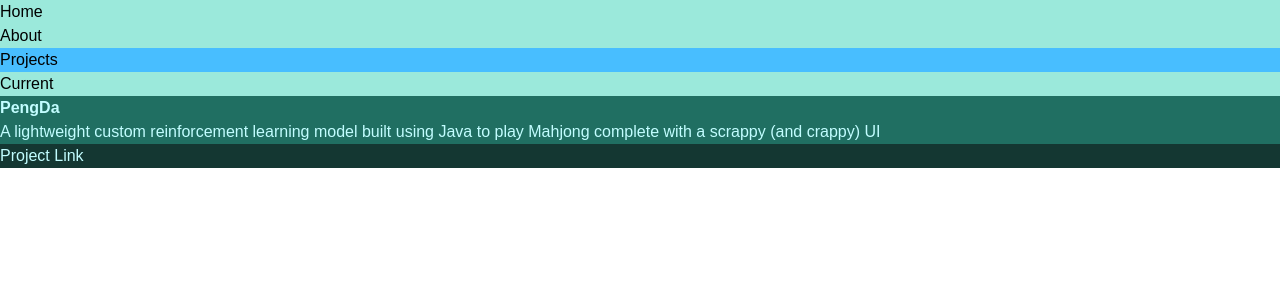
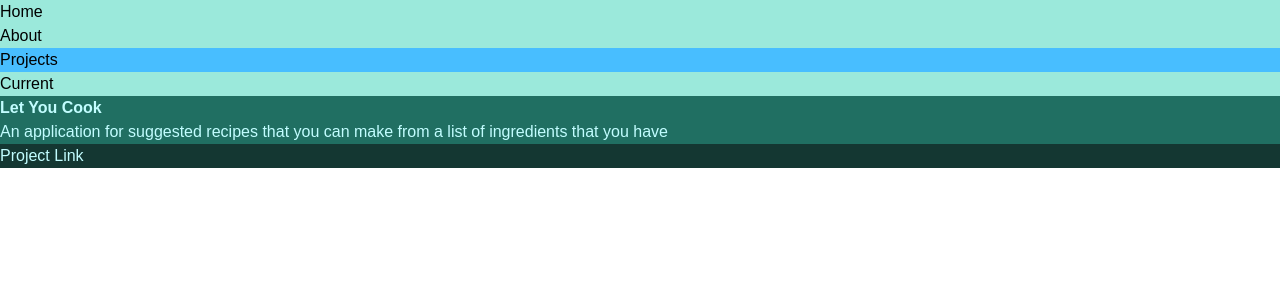
Before and after one commit to LlanAiu/portfolio, a Next.js app: page /projects in a window 1280 px wide. Shown: the top 300 px of the page. Built offline with nearby package versions, Linux system fonts and the light colour scheme.

Commit message:
[fix] July info update

```diff
--- a/src/app/projects/page.tsx
+++ b/src/app/projects/page.tsx
@@ -49,6 +49,21 @@ export default function Page() {
 
     const projects = [
         {
+            title: 'Let You Cook',
+            description: 'An application for suggested recipes that you can make from a list of ingredients that you have',
+            link: 'https://github.com/LlanAiu/recipe-api'
+        },
+        {
+            title: 'Solo Mafia',
+            description: 'A project that gives you a platform to play Mafia even if you have no friends (Built for HackDuke \'25)',
+            link: 'https://github.com/LlanAiu/HD2025'
+        },
+        {
+            title: 'Auto-Transcriber',
+            description: 'A desktop application that allows you to transcribes an audio file into sheet music (Work in progress)',
+            link: 'https://github.com/LlanAiu/music-transcriber'
+        },
+        {
             title: 'PengDa',
             description: 'A lightweight custom reinforcement learning model built using Java to play Mahjong complete with a scrappy (and crappy) UI',
             link: 'https://github.com/LlanAiu/PengDa'
@@ -58,25 +73,6 @@ export default function Page() {
             description: 'A web application designed to hold study problems used to review and retain class material',
             link: 'https://github.com/LlanAiu/tuesday-once-more'
         },
-        {
-            title: 'Crescendo Software',
-            description: 'Robot Code for our team\'s 2024 robot. This has much sentimental value (Thanks again FRC4795! ❤)',
-            link: 'https://github.com/Team-4795/2024-Crescendo'
-        },
-        {
-            title: 'Let You Cook',
-            description: 'An application for suggested recipes that you can make from a list of ingredients that you have',
-            link: 'https://github.com/LlanAiu/recipe-api'
-        },
-        {
-            title: 'Solo Mafia',
-            description: 'Ever wish you could play Mafia, but you didn\'t have enough players? Wish no more! (Built for HackDuke \'25)',
-            link: 'https://github.com/LlanAiu/HD2025'
-        }, {
-            title: 'Auto-Transcriber',
-            description: 'Why search for sheet music when you can generate it from an audio file? (Work in progress)',
-            link: 'https://github.com/LlanAiu/music-transcriber'
-        }
     ];
 
     const text = TextInitialX;
```
Also changed, not shown: src/app/about/page.tsx (+1 -6 lines), src/app/current/page.tsx (+3 -4 lines).
